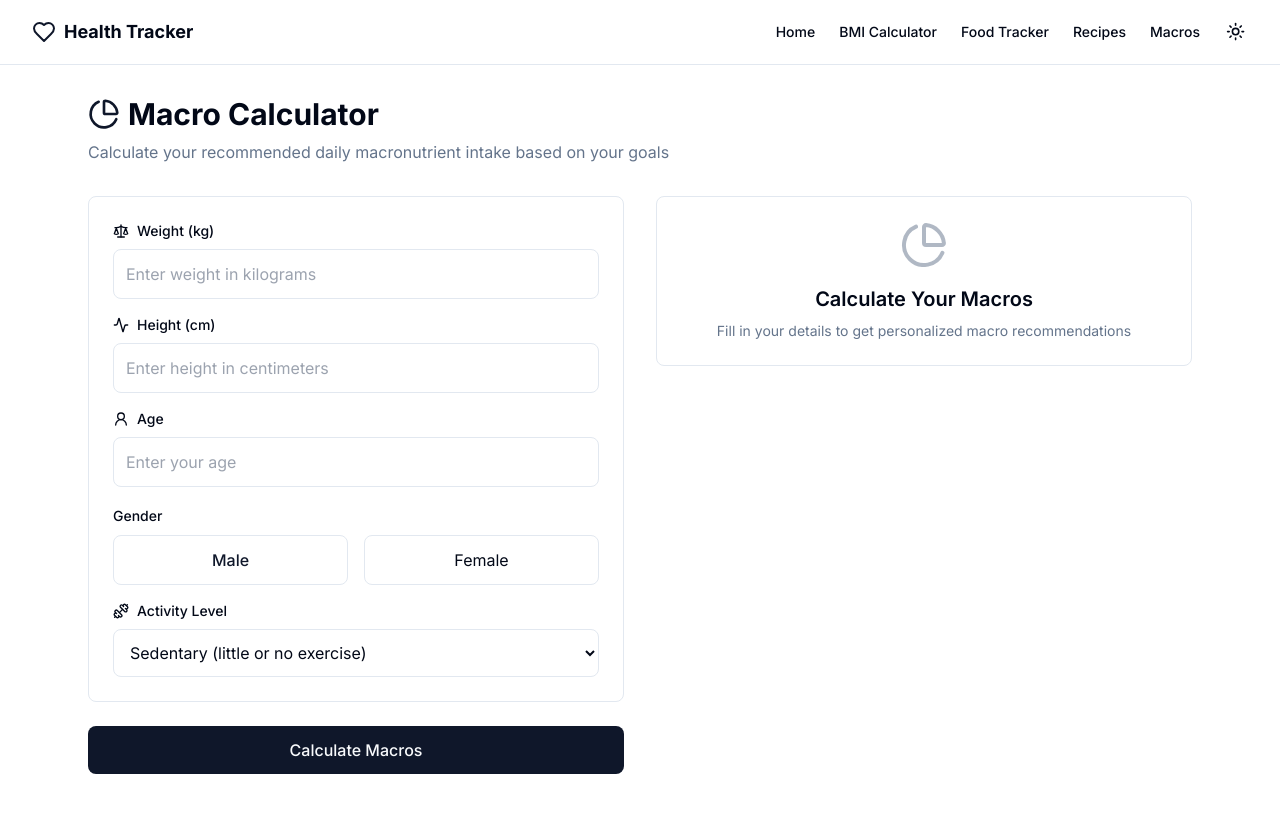
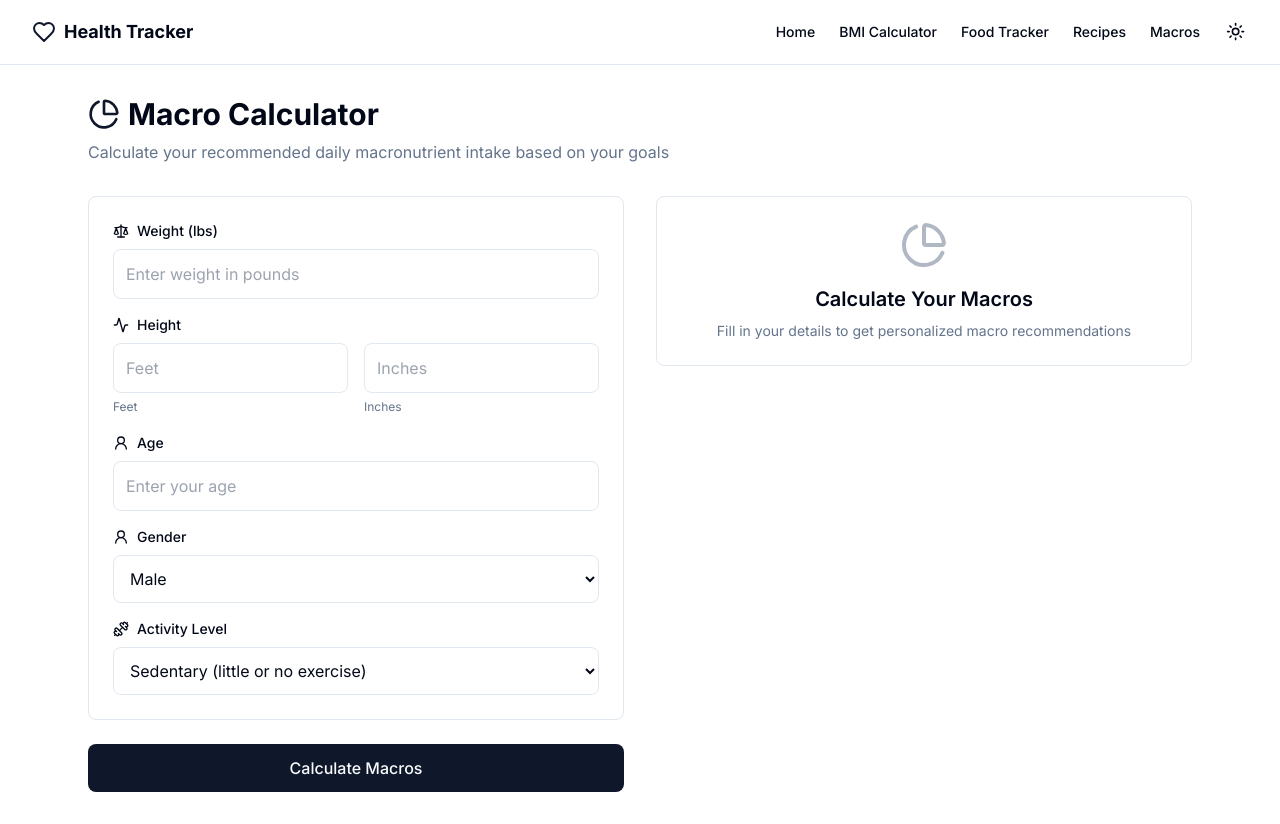
Before and after one commit to carved4/nutrihelper, a Next.js app: page /macro-tracker in a window 1280 px wide. Built offline with nearby package versions, Linux system fonts and the light colour scheme.

Commit message:
fix for units in macro tracker + adding persistance

```diff
--- a/app/macro-tracker/page.tsx
+++ b/app/macro-tracker/page.tsx
@@ -1,53 +1,46 @@
 "use client";
 
-import { useState } from "react";
-import { PieChart, Activity, Scale, User2, Dumbbell, AlertCircle } from "lucide-react";
-
-interface MacroGoals {
-  calories: number;
-  protein: number;
-  carbs: number;
-  fat: number;
-}
+import { useState, useEffect } from "react";
+import { PieChart, Activity, Scale, User2, Dumbbell, AlertCircle, RotateCcw } from "lucide-react";
+import { useMacroStore } from "../store/macroStore";
 
 export default function MacroTracker() {
-  const [weight, setWeight] = useState("");
-  const [height, setHeight] = useState("");
-  const [age, setAge] = useState("");
-  const [gender, setGender] = useState<"male" | "female">("male");
-  const [activityLevel, setActivityLevel] = useState<number>(1.2);
-  const [macroGoals, setMacroGoals] = useState<MacroGoals | null>(null);
+  const { calculatorData, calculateMacros, clearMacros, updateCalculatorData } = useMacroStore();
 
-  const calculateMacros = (e: React.FormEvent) => {
+  const [weight, setWeight] = useState(calculatorData.weight);
+  const [feet, setFeet] = useState(calculatorData.feet);
+  const [inches, setInches] = useState(calculatorData.inches);
+  const [age, setAge] = useState(calculatorData.age);
+  const [gender, setGender] = useState<"male" | "female">(calculatorData.gender);
+  const [activityLevel, setActivityLevel] = useState<number>(calculatorData.activityLevel);
+
+  const handleCalculate = (e: React.FormEvent) => {
     e.preventDefault();
-
-    const heightInCm = parseFloat(height);
-    const weightInKg = parseFloat(weight);
-    const ageInYears = parseFloat(age);
-
-    let bmr;
-    if (gender === "male") {
-      bmr = 10 * weightInKg + 6.25 * heightInCm - 5 * ageInYears + 5;
-    } else {
-      bmr = 10 * weightInKg + 6.25 * heightInCm - 5 * ageInYears - 161;
-    }
-
-    const tdee = bmr * activityLevel;
-
-    const goals: MacroGoals = {
-      calories: Math.round(tdee),
-      protein: Math.round((tdee * 0.3) / 4),
-      carbs: Math.round((tdee * 0.4) / 4),
-      fat: Math.round((tdee * 0.3) / 9),
+    calculateMacros({
+      weight,
+      feet,
+      inches,
+      age,
+      gender,
+      activityLevel
+    });
   };
 
-    setMacroGoals(goals);
+  const handleClear = () => {
+    clearMacros();
+    setWeight("");
+    setFeet("");
+    setInches("");
+    setAge("");
+    setGender("male");
+    setActivityLevel(1.2);
   };
 
   return (
     <div className="container max-w-6xl py-8 px-4 md:px-6">
       <div className="flex flex-col gap-8">
         {/* Header Section */}
+        <div className="flex justify-between items-start">
           <div className="flex flex-col gap-2">
             <h1 className="text-3xl font-bold flex items-center gap-2">
               <PieChart className="h-8 w-8 text-primary" />
@@ -57,16 +50,26 @@ export default function MacroTracker() {
               Calculate your recommended daily macronutrient intake based on your goals
             </p>
           </div>
+          {calculatorData.macroGoals && (
+            <button
+              onClick={handleClear}
+              className="p-2 hover:bg-accent rounded-full text-muted-foreground"
+              aria-label="Clear results"
+            >
+              <RotateCcw className="h-5 w-5" />
+            </button>
+          )}
+        </div>
 
         <div className="grid lg:grid-cols-2 gap-8">
           {/* Calculator Form */}
           <div className="order-2 lg:order-1">
-            <form onSubmit={calculateMacros} className="space-y-6">
+            <form onSubmit={handleCalculate} className="space-y-6">
               <div className="rounded-lg border bg-card p-6 space-y-4">
                 <div className="space-y-2">
                   <label htmlFor="weight" className="text-sm font-medium flex items-center gap-2">
                     <Scale className="h-4 w-4" />
-                    Weight (kg)
+                    Weight (lbs)
                   </label>
                   <input
                     id="weight"
@@ -74,25 +77,49 @@ export default function MacroTracker() {
                     value={weight}
                     onChange={(e) => setWeight(e.target.value)}
                     className="w-full p-3 border rounded-lg bg-background transition-colors hover:border-primary"
-                    placeholder="Enter weight in kilograms"
+                    placeholder="Enter weight in pounds"
                     required
                   />
                 </div>
 
+                <div>
+                  <label className="text-sm font-medium flex items-center gap-2 mb-2">
+                    <Activity className="h-4 w-4" />
+                    Height
+                  </label>
+                  <div className="grid grid-cols-2 gap-4">
                     <div className="space-y-2">
-                  <label htmlFor="height" className="text-sm font-medium flex items-center gap-2">
-                    <Activity className="h-4 w-4" />
-                    Height (cm)
+                      <input
+                        id="feet"
+                        type="number"
+                        value={feet}
+                        onChange={(e) => setFeet(e.target.value)}
+                        className="w-full p-3 border rounded-lg bg-background transition-colors hover:border-primary"
+                        placeholder="Feet"
+                        required
+                        min="0"
+                      />
+                      <label htmlFor="feet" className="text-xs text-muted-foreground">
+                        Feet
                       </label>
+                    </div>
+                    <div className="space-y-2">
                       <input
-                    id="height"
+                        id="inches"
                         type="number"
-                    value={height}
-                    onChange={(e) => setHeight(e.target.value)}
+                        value={inches}
+                        onChange={(e) => setInches(e.target.value)}
                         className="w-full p-3 border rounded-lg bg-background transition-colors hover:border-primary"
-                    placeholder="Enter height in centimeters"
+                        placeholder="Inches"
                         required
+                        min="0"
+                        max="11"
                       />
+                      <label htmlFor="inches" className="text-xs text-muted-foreground">
+                        Inches
+                      </label>
+                    </div>
+                  </div>
                 </div>
 
                 <div className="space-y-2">
@@ -112,31 +139,19 @@ export default function MacroTracker() {
                 </div>
 
                 <div className="space-y-2">
-                  <label className="text-sm font-medium">Gender</label>
-                  <div className="grid grid-cols-2 gap-4">
-                    <label className="flex items-center justify-center p-3 border rounded-lg cursor-pointer hover:border-primary transition-colors">
-                      <input
-                        type="radio"
-                        name="gender"
-                        value="male"
-                        checked={gender === "male"}
+                  <label htmlFor="gender" className="text-sm font-medium flex items-center gap-2">
+                    <User2 className="h-4 w-4" />
+                    Gender
+                  </label>
+                  <select
+                    id="gender"
+                    value={gender}
                     onChange={(e) => setGender(e.target.value as "male" | "female")}
-                        className="sr-only"
-                      />
-                      <span className={gender === "male" ? "text-primary font-medium" : ""}>Male</span>
-                    </label>
-                    <label className="flex items-center justify-center p-3 border rounded-lg cursor-pointer hover:border-primary transition-colors">
-                      <input
-                        type="radio"
-                        name="gender"
-                        value="female"
-                        checked={gender === "female"}
-                        onChange={(e) => setGender(e.target.value as "male" | "female")}
-                        className="sr-only"
-                      />
-                      <span className={gender === "female" ? "text-primary font-medium" : ""}>Female</span>
-                    </label>
-                  </div>
+                    className="w-full p-3 border rounded-lg bg-background transition-colors hover:border-primary"
+                  >
+                    <option value="male">Male</option>
+                    <option value="female">Female</option>
+                  </select>
                 </div>
 
                 <div className="space-y-2">
@@ -169,14 +184,14 @@ export default function MacroTracker() {
 
           {/* Results Section */}
           <div className="order-1 lg:order-2">
-            {macroGoals ? (
+            {calculatorData.macroGoals ? (
               <div className="rounded-lg border bg-card p-6 space-y-6">
                 <h2 className="text-2xl font-semibold">Your Daily Targets</h2>
 
                 <div className="grid gap-4">
                   <MacroCard
                     label="Daily Calories"
-                    value={macroGoals.calories}
+                    value={calculatorData.macroGoals.calories}
                     unit="kcal"
                     color="bg-orange-500/10"
                     textColor="text-orange-500"
@@ -184,7 +199,7 @@ export default function MacroTracker() {
                   <div className="grid grid-cols-3 gap-4">
                     <MacroCard
                       label="Protein"
-                      value={macroGoals.protein}
+                      value={calculatorData.macroGoals.protein}
                       unit="g"
                       color="bg-blue-500/10"
                       textColor="text-blue-500"
@@ -192,7 +207,7 @@ export default function MacroTracker() {
                     />
                     <MacroCard
                       label="Carbs"
-                      value={macroGoals.carbs}
+                      value={calculatorData.macroGoals.carbs}
                       unit="g"
                       color="bg-green-500/10"
                       textColor="text-green-500"
@@ -200,7 +215,7 @@ export default function MacroTracker() {
                     />
                     <MacroCard
                       label="Fat"
-                      value={macroGoals.fat}
+                      value={calculatorData.macroGoals.fat}
                       unit="g"
                       color="bg-purple-500/10"
                       textColor="text-purple-500"
@@ -218,6 +233,11 @@ export default function MacroTracker() {
                         These calculations are based on your BMR and activity level. Adjust your intake
                         based on your specific goals and progress.
                       </p>
+                      {calculatorData.macroGoals.lastCalculated && (
+                        <p className="text-xs text-muted-foreground mt-2">
+                          Last calculated: {new Date(calculatorData.macroGoals.lastCalculated).toLocaleString()}
+                        </p>
+                      )}
                     </div>
                   </div>
                 </div>
@@ -238,6 +258,7 @@ export default function MacroTracker() {
   );
 }
 
+// Macro Card Component
 function MacroCard({
   label,
   value,
@@ -249,20 +270,22 @@ function MacroCard({
   label: string;
   value: number;
   unit: string;
-  color: string;
-  textColor: string;
+  color?: string;
+  textColor?: string;
   percent?: number;
 }) {
   return (
     <div className={`rounded-lg ${color} p-4`}>
-      <p className="text-sm font-medium mb-1">{label}</p>
-      <p className={`text-2xl font-bold ${textColor}`}>
+      <div className="flex items-center justify-between">
+        <p className={`text-sm ${textColor}`}>{label}</p>
+        {percent && (
+          <p className="text-xs text-muted-foreground">{percent}%</p>
+        )}
+      </div>
+      <p className={`mt-2 text-2xl font-bold ${textColor}`}>
         {value}
         <span className="text-sm font-normal text-muted-foreground ml-1">{unit}</span>
       </p>
-      {percent && (
-        <p className="text-xs text-muted-foreground mt-1">{percent}% of total calories</p>
-      )}
     </div>
   );
 }
--- /dev/null
+++ b/app/store/macroStore.ts
@@ -0,0 +1,84 @@
+import { create } from 'zustand'
+import { persist } from 'zustand/middleware'
+
+export interface MacroGoals {
+  calories: number;
+  protein: number;
+  carbs: number;
+  fat: number;
+  lastCalculated?: string;
+}
+
+interface MacroCalculatorData {
+  weight: string;
+  feet: string;
+  inches: string;
+  age: string;
+  gender: "male" | "female";
+  activityLevel: number;
+  macroGoals: MacroGoals | null;
+}
+
+interface MacroStore {
+  calculatorData: MacroCalculatorData;
+  updateCalculatorData: (data: Partial<MacroCalculatorData>) => void;
+  calculateMacros: (data: Omit<MacroCalculatorData, 'macroGoals'>) => void;
+  clearMacros: () => void;
+}
+
+const DEFAULT_CALCULATOR_DATA: MacroCalculatorData = {
+  weight: "",
+  feet: "",
+  inches: "",
+  age: "",
+  gender: "male",
+  activityLevel: 1.2,
+  macroGoals: null
+};
+
+export const useMacroStore = create<MacroStore>()(
+  persist(
+    (set) => ({
+      calculatorData: DEFAULT_CALCULATOR_DATA,
+      updateCalculatorData: (data) => set((state) => ({
+        calculatorData: { ...state.calculatorData, ...data }
+      })),
+      calculateMacros: (data) => {
+        // Convert height to cm: (feet * 12 + inches) * 2.54
+        const heightInCm = (parseInt(data.feet) * 12 + parseInt(data.inches)) * 2.54;
+        // Convert weight to kg: pounds * 0.453592
+        const weightInKg = parseInt(data.weight) * 0.453592;
+        const ageInYears = parseFloat(data.age);
+
+        let bmr;
+        if (data.gender === "male") {
+          bmr = 10 * weightInKg + 6.25 * heightInCm - 5 * ageInYears + 5;
+        } else {
+          bmr = 10 * weightInKg + 6.25 * heightInCm - 5 * ageInYears - 161;
+        }
+
+        const tdee = bmr * data.activityLevel;
+
+        const macroGoals: MacroGoals = {
+          calories: Math.round(tdee),
+          protein: Math.round((tdee * 0.3) / 4),
+          carbs: Math.round((tdee * 0.4) / 4),
+          fat: Math.round((tdee * 0.3) / 9),
+          lastCalculated: new Date().toISOString()
+        };
+
+        set((state) => ({
+          calculatorData: {
+            ...state.calculatorData,
+            ...data,
+            macroGoals
+          }
+        }));
+      },
+      clearMacros: () => set({ calculatorData: DEFAULT_CALCULATOR_DATA }),
+    }),
+    {
+      name: 'macro-calculator-storage',
+    }
+  )
+)
```
Lines whose indentation alone changed are shown as unchanged.
